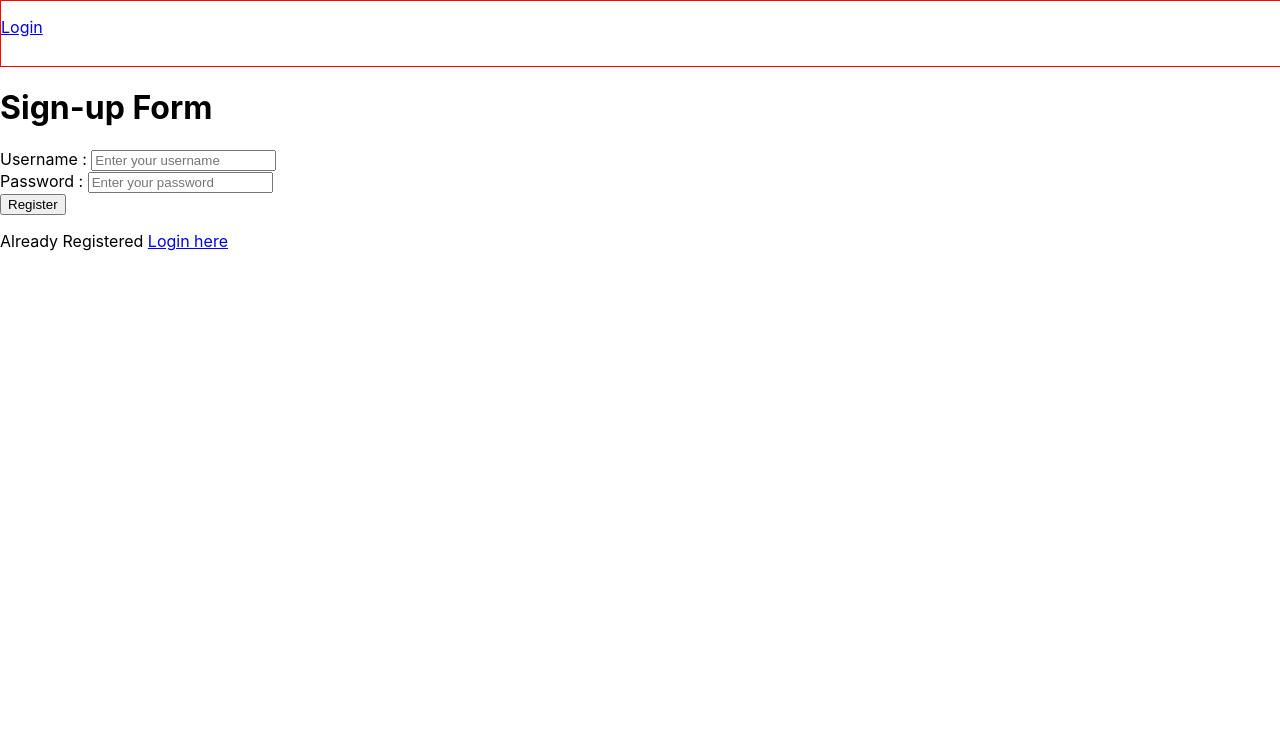
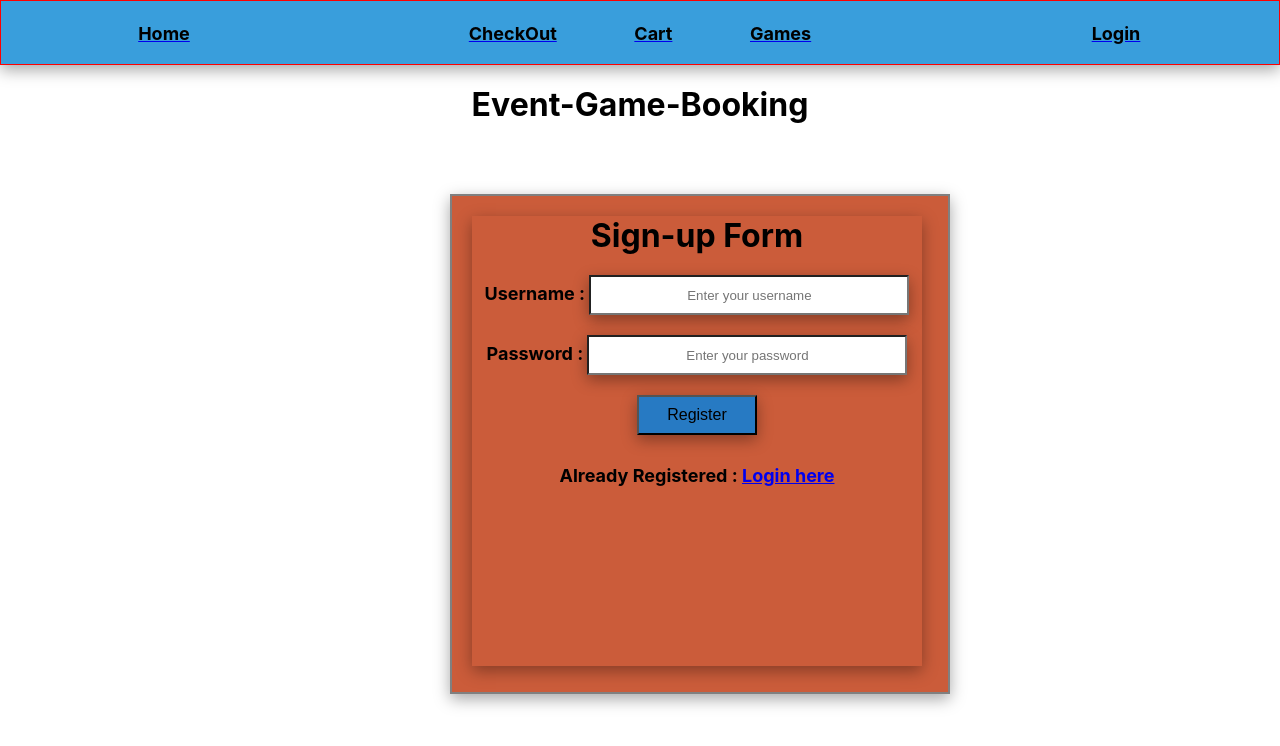
Before and after one commit to Sharadu16/Desun-Tech-assignment, a React (Create React App) app in the folder event-game-booking/: page /Signup in a window 1280 px wide. Shown: the top 746 px of the page. Built offline with nearby package versions, Linux system fonts and the light colour scheme.

Commit message:
cart page completed

```diff
--- a/event-game-booking/src/App.js
+++ b/event-game-booking/src/App.js
@@ -6,16 +6,21 @@ import Navbar from './components/Navbar';
 import {Route,Routes} from "react-router-dom";
 import Signup from './components/Signup';
 import GameList from './components/GameList';
+import Cart from './components/Cart';
+import CheckOut from './components/CheckOut';
 
 function App() {
   return (
     <>
       <Navbar/>
+      <h1 style={{textAlign:"center", padding:"20px 0px 20px 0px",}}>Event-Game-Booking</h1>
       <Routes className="App">
         <Route path="/" element={<Home/>} />
         <Route path="/login" element={<Login/>} />
         <Route path="/Signup" element={<Signup/>} />
         <Route path="/gameList" element={<GameList/>} />
+        <Route path="/cart" element={<Cart/>} />
+        <Route path="/checkOut" element={<CheckOut/>} />
       </Routes>
     </>
   );
--- a/event-game-booking/src/components/Cart.jsx
+++ b/event-game-booking/src/components/Cart.jsx
@@ -1,8 +1,29 @@
 import React from 'react'
+import styled from "../styles/cart.module.css"
 
 const Cart = () => {
+  let data = JSON.parse(localStorage.getItem("data"));
+  const addToCheck = (item) => {
+     console.log(item);
+  }
+  const deleteItem = (id) => {
+    console.log("deleted");
+  }
+
   return (
-    <div>Cart</div>
+    <div className={styled.container}>
+      {
+            data.length>0 && data.map((item,index) => {
+                return <div className={styled.card} key={index}>
+                    <img src={item.image} alt={item.name} />
+                    <h2>{item.name}</h2>
+                    <p className={styled.about}>{item.about}</p>
+                    <button onClick={() => addToCheck(item)}>CheckOut</button>
+                    <button onClick={() => deleteItem(item.id)}>Remove</button>
+                </div>
+            })
+        }
+    </div>
   )
 }
 
--- a/event-game-booking/src/components/Home.jsx
+++ b/event-game-booking/src/components/Home.jsx
@@ -2,7 +2,9 @@ import React from 'react'
 
 const Home = () => {
   return (
-    <div>Home</div>
+    <div>
+      <h2 style={{textAlign:"center"}}>This is Home page</h2>
+    </div>
   )
 }
 
--- a/event-game-booking/src/components/Login.jsx
+++ b/event-game-booking/src/components/Login.jsx
@@ -1,5 +1,6 @@
 import React, { useState } from 'react'
-import {useNavigate,Link} from 'react-router-dom';
+import {useNavigate} from 'react-router-dom';
+import styled from "../styles/login.module.css"
 
 const Login = () => {
 
@@ -24,8 +25,8 @@ const Login = () => {
     }
 
   return (
-    <div>
-        <form onSubmit={HandleFormSubmit}>
+    <div className={styled.mainDiv}>
+        <form className={styled.form} onSubmit={HandleFormSubmit}>
             <h1>Login Form</h1>
             <div>
                 <label>Username : </label>
@@ -36,7 +37,8 @@ const Login = () => {
                 <br/>
                 <button type="submit">Login</button>
                 <br/>
-                <Link to="/Signup"><span>Sign up here</span></Link>
+                {/* <Link to="/Signup"><span>Click here for Register</span></Link> */}
+                <p>New user ? {<a href='./Signup'>Click here for Register</a>}</p>
             </div>
         </form>
     </div>
--- a/event-game-booking/src/components/Navbar.jsx
+++ b/event-game-booking/src/components/Navbar.jsx
@@ -1,13 +1,22 @@
 import React from 'react'
 import styled from "../styles/navbar.module.css";
-import Login from './Login';
-import Signup from './Signup';
 import { Link } from 'react-router-dom';
 
 const Navbar = () => {
   return (
     <div className={styled.navbar}>
+      <div>
+        <Link to="/"><p>Home</p></Link>
+      </div>
+      <div>
+        <Link to="/checkOut"><p>CheckOut</p></Link>
+        <Link to="/cart"><p>Cart</p></Link>
+        <Link to="/gameList"><p>Games</p></Link>
+      </div>
+      <div>
         <Link to="/login"><p>Login</p></Link>
+      </div>
+
     </div>
   )
 }
--- a/event-game-booking/src/components/Signup.jsx
+++ b/event-game-booking/src/components/Signup.jsx
@@ -1,5 +1,6 @@
 import React,{useState} from 'react'
 import { useNavigate } from 'react-router-dom';
+import styled from "../styles/signup.module.css"
 
 const Signup = () => {
     const [email, setEmail] = useState("");
@@ -28,10 +29,9 @@ const Signup = () => {
   }
 
   return (
-    <div>
-        <form onSubmit={HandleFormSubmit}>
+    <div className={styled.mainDiv}>
+        <form className={styled.form} onSubmit={HandleFormSubmit}>
             <h1>Sign-up Form</h1>
-            <div>
                 <label>Username : </label>
                 <input type="email" value={email} placeholder='Enter your username' onChange={(e) => setEmail(e.target.value)}  />
                 <br/>
@@ -40,8 +40,7 @@ const Signup = () => {
                 <br/>
                 <button type="submit">Register</button>
                 <br/>
-                <p>Already Registered {<a href='./Login'>Login here</a>}</p>
-            </div>
+                <p>Already Registered : {<a href='./Login'>Login here</a>}</p>
         </form>
     </div>
   )
--- /dev/null
+++ b/event-game-booking/src/styles/cart.module.css
@@ -0,0 +1,44 @@
+*{
+    padding: 0px;
+    margin: 0px;
+    box-sizing: border-box;
+}
+.container{
+    display: grid;
+    /* border: 1px solid red; */
+    grid-template-columns: repeat(2,1fr);
+    column-gap: 10px;
+    width: 810px;
+    height: auto;
+    margin-left: 250px;
+    box-shadow: rgba(0, 0, 0, 0.35) 0px 5px 15px;
+}
+
+.card{
+    /* border: 1px solid red; */
+    width: 400px;
+    height: 470px;
+    text-align: center;
+    box-shadow: rgba(0, 0, 0, 0.35) 0px 5px 15px;
+}
+
+img{
+    width:240px;
+    height: 240px;
+    border-radius: 50%;
+    margin-top: 12px;
+}
+.about{
+   font-size: 11px;
+   padding: 0px 20px;
+}
+
+button{
+   width: 120px;
+   height: 40px;
+   font-size: 16px;
+}
+
+button:hover{
+    cursor: pointer;
+}
--- /dev/null
+++ b/event-game-booking/src/styles/game.module.css
@@ -0,0 +1,40 @@
+*{
+    padding: 0px;
+    margin: 0px;
+    box-sizing: border-box;
+}
+.container{
+    display: grid;
+    /* border: 1px solid red; */
+    grid-template-columns: repeat(2,1fr);
+    column-gap: 10px;
+    width: 810px;
+    height: auto;
+    margin-left: 250px;
+    box-shadow: rgba(0, 0, 0, 0.35) 0px 5px 15px;
+}
+
+.card{
+    /* border: 1px solid red; */
+    width: 400px;
+    height: 470px;
+    text-align: center;
+    box-shadow: rgba(0, 0, 0, 0.35) 0px 5px 15px;
+}
+
+img{
+    width:240px;
+    height: 240px;
+    border-radius: 50%;
+    margin-top: 12px;
+}
+.about{
+   font-size: 11px;
+   padding: 0px 20px;
+}
+
+button{
+   width: 120px;
+   height: 40px;
+   font-size: 16px;
+}
--- /dev/null
+++ b/event-game-booking/src/styles/login.module.css
@@ -0,0 +1,56 @@
+*{
+    margin: 0px;
+    padding: 0px;
+    box-sizing: border-box;
+}
+.mainDiv{
+    border: 2px solid gray;
+    width: 500px;
+    height: 500px;
+    box-shadow: rgba(0, 0, 0, 0.35) 0px 5px 15px;
+    margin:50px 450px;
+    background-color: rgb(168, 243, 213);
+}
+
+.form{
+    /* border: 1px solid red; */
+    width: 450px;
+    height: 450px;
+    box-shadow: rgba(0, 0, 0, 0.35) 0px 5px 15px;
+    margin:20px;
+    text-align: center;
+    /* padding-top: 30px; */
+}
+
+input{
+    /* border: 1px solid red; */
+    width: 320px;
+    height: 40px;
+    box-shadow: rgba(0, 0, 0, 0.35) 0px 5px 15px;
+    text-align: center;
+    margin-top: 20px;
+}
+
+label{
+    font-size: 18px;
+    font-weight: bold;
+}
+
+button{
+    /* border: 1px solid red; */
+    width: 120px;
+    height: 45px;
+    box-shadow: rgba(0, 0, 0, 0.35) 0px 5px 15px;
+    text-align: center;
+    margin-top: 20px;
+    font-size: 20px;
+    background-color: rgb(39, 122, 195);
+    color: black;
+}
+
+p{
+    font-size: 18px;
+    font-weight: bold;
+    color: black;
+    margin-top: 30px;
+}
--- a/event-game-booking/src/styles/navbar.module.css
+++ b/event-game-booking/src/styles/navbar.module.css
@@ -1,5 +1,40 @@
+*{
+    padding: 0px;
+    margin: 0px;
+    box-sizing: border-box;
+}
 .navbar{
     border: 1px solid red;
     width:100%;
     height: 65px;
+    display: flex;
+    justify-content: space-around;
+    background-color: rgb(57, 158, 220);
+    box-shadow: rgba(0, 0, 0, 0.35) 0px 5px 15px;
 }
+.navbar>div{
+    /* border: 1px solid red; */
+    display: flex;
+    width: 120px;
+    height: 50px;
+    justify-content: center;
+    align-items: center;
+    padding-bottom: 15px;
+}
+
+.navbar>div:nth-child(2){
+    /* border: 1px solid red; */
+    display: flex;
+    width: 420px;
+    height: 50px;
+    justify-content: space-around;
+
+}
+
+p{
+    text-align: center;
+    font-size: 20px;
+    font-weight: bold;
+    text-decoration: none;
+    color: black;
+}
--- /dev/null
+++ b/event-game-booking/src/styles/signup.module.css
@@ -0,0 +1,54 @@
+*{
+    margin: 0px;
+    padding: 0px;
+    box-sizing: border-box;
+}
+.mainDiv{
+    border: 2px solid gray;
+    width: 500px;
+    height: 500px;
+    box-shadow: rgba(0, 0, 0, 0.35) 0px 5px 15px;
+    margin:50px 450px;
+    background-color: rgb(203, 92, 58);
+}
+
+.form{
+    /* border: 1px solid red; */
+    width: 450px;
+    height: 450px;
+    box-shadow: rgba(0, 0, 0, 0.35) 0px 5px 15px;
+    margin:20px;
+    text-align: center;
+    /* padding-top: 30px; */
+}
+
+input{
+    /* border: 1px solid red; */
+    width: 320px;
+    height: 40px;
+    box-shadow: rgba(0, 0, 0, 0.35) 0px 5px 15px;
+    text-align: center;
+    margin-top: 20px;
+}
+
+label{
+    font-size: 18px;
+    font-weight: bold;
+}
+
+button{
+    /* border: 1px solid red; */
+    width: 120px;
+    height: 45px;
+    box-shadow: rgba(0, 0, 0, 0.35) 0px 5px 15px;
+    text-align: center;
+    margin-top: 20px;
+    font-size: 20px;
+    background-color: rgb(39, 122, 195);
+    color: black;
+}
+
+p{
+    font-size: 18px;
+    margin-top: 30px;
+}
```
Also changed, not shown: event-game-booking/src/components/GameList.jsx (+21 -14 lines).
